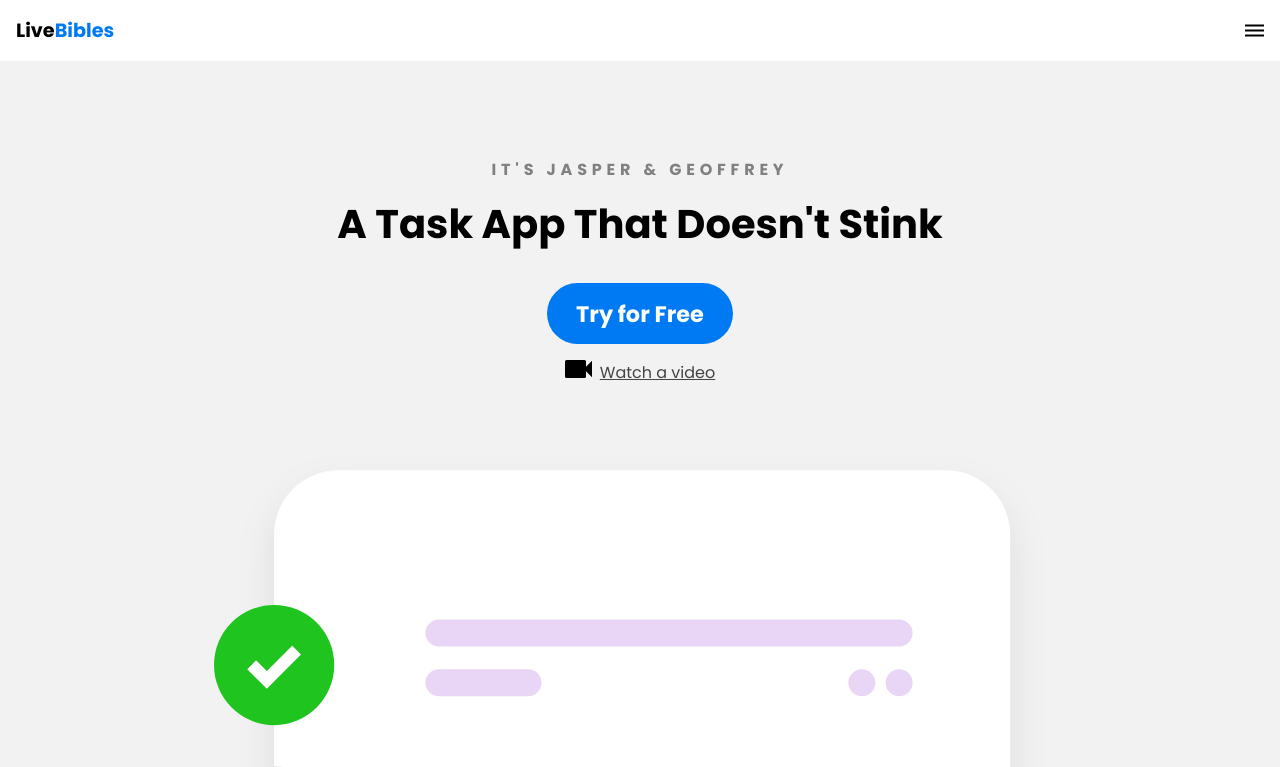
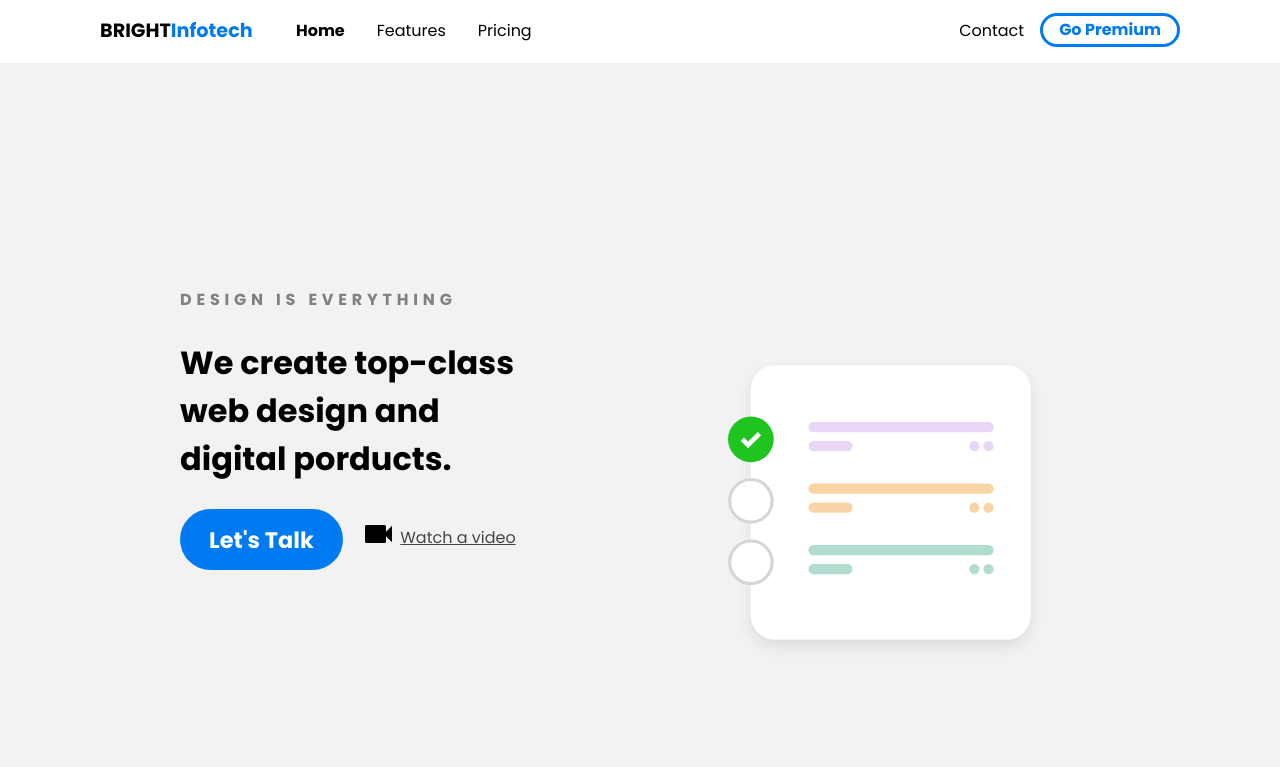
Before and after one commit to jasperFernando/brightgroups, a plain HTML site: page index.html in a window 1280 px wide. Shown: the top 767 px of the page. Drawn offline with Linux system fonts and the light colour scheme.

Commit message:
made responsiv1

```diff
--- a/css/main.scss
+++ b/css/main.scss
@@ -114,7 +114,8 @@ section {
 ul.features-list {
     margin: 0;
     padding-left: 0.1em;
-    //come back to this
+    display: grid;
+    grid-template-columns: repeat(auto-fit, minmax(19rem, 1fr));
 
 
     li {
@@ -242,10 +243,110 @@ nav {
     }
 
 }
+
 .mobile-menu-exit {
     float: right;
     margin: .5em;
     cursor: pointer;
+}
 
 
+
+
+
+@media only screen and (min-width: 768px) {
+    .mobile-menu, .mobile-menu-exit {
+        display: none;
+    }
+
+    .navbar .container {
+        display: grid;
+        grid-template-columns: 180px auto;
+        justify-content: unset;
+    }
+
+    .navbar nav {
+        display: flex;
+        justify-content: space-between;
+        background: none;
+        position: unset;
+        height: auto;
+        width: 100%;
+        padding: 0;
+
+
+        ul {
+
+            display: flex;
+        }
+
+        a {
+
+            color: black;
+            font-size: 1em;
+            padding: .1em 1em;
+
+        }
+
+        ul.primary-nav {
+            margin: 0;
+        }
+
+        li.current a {
+            font-weight: bold;
+        }
+
+        li.go-premium-cta a {
+            color: var(--primary-color);
+            font-weight: bold;
+            border: solid var(--primary-color);
+            border-radius: 5em;
+            margin-top: -.2em;
+
+            &:hover {
+                background: var(--primary-color);
+                color: white;
+            }
+        }
+    }
 }
+@media only screen and (min-width: 1080px) {
+    .container {
+        width: 1080px;
+        margin: 0 auto;
+    }
+
+    section {
+        padding: 10em 4em;
+    }
+
+    .hero .container {
+         display: flex;
+         justify-content: space-between;
+         text-align: left;
+
+        .left-col {
+            margin: 3em 3em 0 5em;
+
+            h1 {
+                font-size: 3em;
+                width: 90%;
+            }
+        }
+     }
+
+     .hero-img {
+         width: 30%;
+         margin: 8em;
+    }
+
+
+    .hero-cta {
+        display: flex;
+    }
+
+    .primary-cta {
+        margin-right: 1em;
+    }
+
+}
--- a/index.html
+++ b/index.html
@@ -10,7 +10,7 @@
 <body>
     <div class="navbar">
         <div class="container">
-            <a class="logo" href="#">Live<span>Bibles</span></a>
+            <a class="logo" href="#">BRIGHT<span>Infotech</span></a>
 
             <img id ="mobile-cta" class="mobile-menu" src="images/menu.svg" alt="Open Navigation">
 
@@ -37,11 +37,11 @@
 
         <div class="container">
             <div class="left-col">
-                <p class="subhead">It's Jasper &amp; Geoffrey</p>
-                <h1>A Task App That Doesn't Stink</h1>
+                <p class="subhead">Design is Everything</p>
+                <h2>We create top-class web design and digital porducts.</h2>
                 <div class="hero-cta">
 
-                    <a href="#" class="primary-cta">Try for Free</a>
+                    <a href="#" class="primary-cta">Let's Talk</a>
                     <a href="#" class="watch-video-cta">
                         <img src="images/watch.svg" alt="Watch a video">Watch a video
                     </a>
```
Also changed, not shown: css/main.css, 1 other file.
